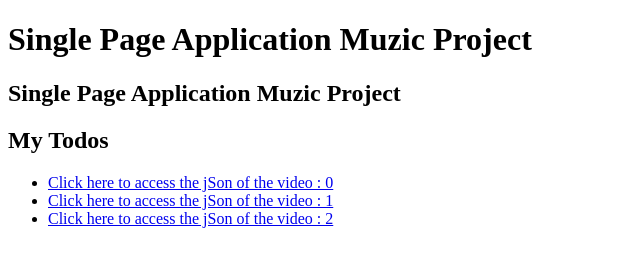
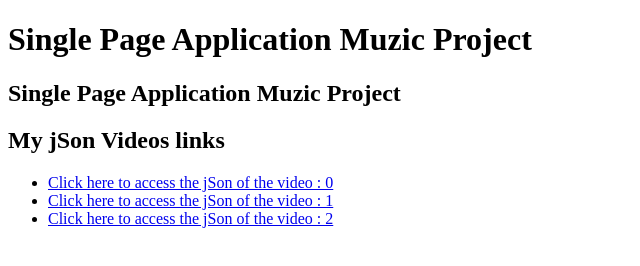
Before and after one commit to robomatix/sap-muzic-project, a plain HTML site: page index.html in a window 1280 px wide. Shown: the whole page, without its empty margins (0-640 px from the left). Drawn offline with nearby package versions, Linux system fonts and the light colour scheme.

Commit message:
List with a more accurate title

```diff
--- a/index.html
+++ b/index.html
@@ -12,7 +12,7 @@
     <h2>{{ title }}</h2>
 
     <div id="todo-container" ng-controller="VideoListController">
-        <h2>My Todos</h2>
+        <h2>My jSon Videos links</h2>
         <ul>
             <li ng-repeat="video in videoList"><a ng-href="{{video.jsonVideoUrl}}">Click here to access the jSon of the video : {{video.id}}</a></li>
         </ul>
```
